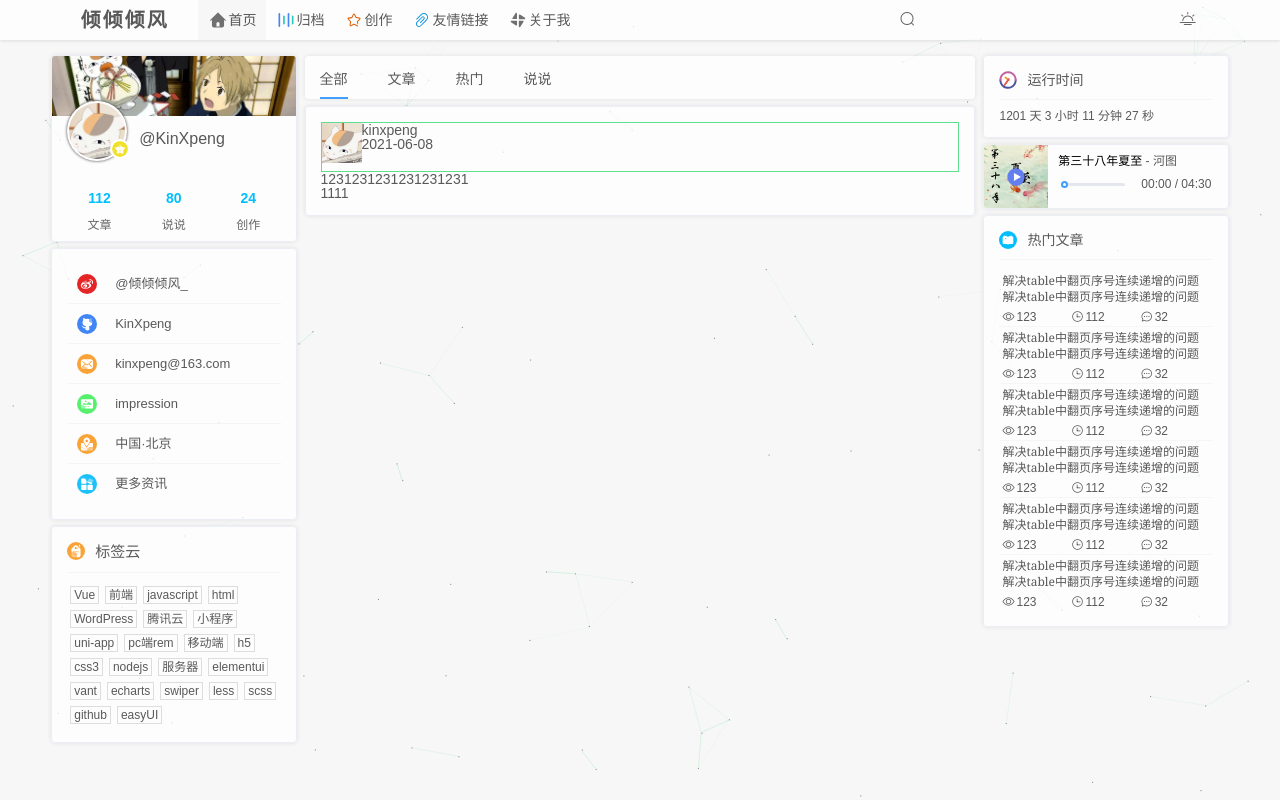
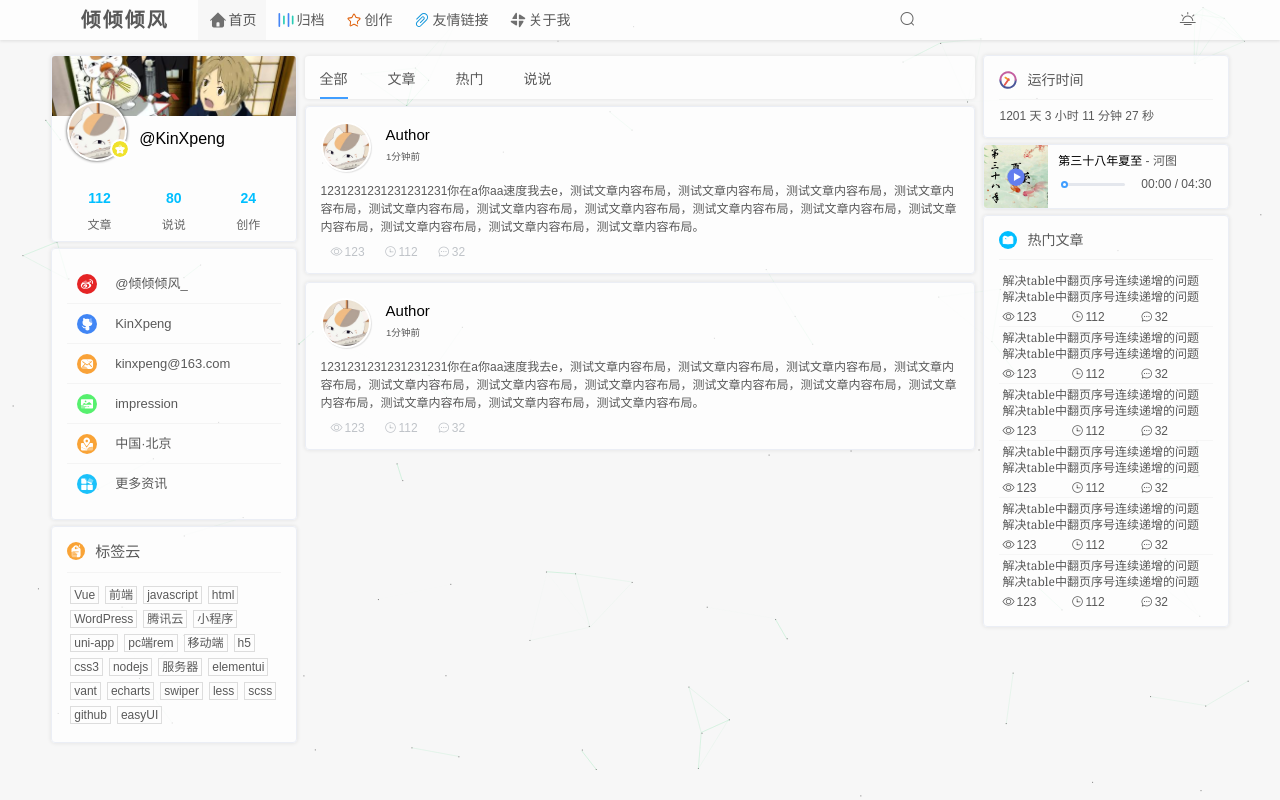
Before and after one commit to KinXpeng/blog, a Vue app: page / in a window 1280 px wide. Built offline with nearby package versions, Linux system fonts and the light colour scheme.

Commit message:
articleList

```diff
--- a/src/components/articleList/articlesInfo.vue
+++ b/src/components/articleList/articlesInfo.vue
@@ -1,21 +1,30 @@
 <template>
   <div class="article-item">
     <div class="article-card">
-      <el-card v-for="(item,index) in articleList" :key="index">
+      <el-card v-for="(item, index) in articleList" :key="index">
+        <!-- header -->
         <div class="article-header flex">
-          <div class="header-img">
+          <div class="header-img shadow">
             <el-image
-              style="width: 40px; height: 40px"
+              style="width: 46px; height: 46px"
               :src="item.imgUrl"
-              fit="cover"></el-image>
+              fit="cover"
+            ></el-image>
           </div>
+          <!-- author -->
           <div class="header-desc">
-            <p>{{item.author}}</p>
-            <p>{{item.date}}</p>
+            <p class="desc-author">{{ item.author }}</p>
+            <p class="desc-date">{{ item.date }}</p>
           </div>
         </div>
-        <div class="article-desc">{{item.articleInfo}}</div>
-        <div class="article-icon">1111</div>
+        <!-- article_desc -->
+        <div class="article-desc">{{ item.articleInfo }}</div>
+        <!-- icon -->
+        <div class="article-icon flex">
+          <span><i class="el-icon-view"></i>123</span>
+          <span><i class="el-icon-time"></i>112</span>
+          <span><i class="el-icon-chat-dot-round"></i>32</span>
+        </div>
       </el-card>
     </div>
   </div>
@@ -25,31 +34,83 @@
 export default {
   data() {
     return {
-      articleList:[
+      articleList: [
         {
-          title:'',
-          author:'kinxpeng',
-          imgUrl:require('../../assets/images/head_img.jpeg'),
-          articleInfo:'1231231231231231231',
-          date:'2021-06-08',
+          title: "",
+          author: "Author",
+          imgUrl: require("../../assets/images/head_img.jpeg"),
+          articleInfo: "1231231231231231231你在a你aa速度我去e，测试文章内容布局，测试文章内容布局，测试文章内容布局，测试文章内容布局，测试文章内容布局，测试文章内容布局，测试文章内容布局，测试文章内容布局，测试文章内容布局，测试文章内容布局，测试文章内容布局，测试文章内容布局，测试文章内容布局。",
+          date: "1分钟前",
+        },
+        {
+          title: "",
+          author: "Author",
+          imgUrl: require("../../assets/images/head_img.jpeg"),
+          articleInfo: "1231231231231231231你在a你aa速度我去e，测试文章内容布局，测试文章内容布局，测试文章内容布局，测试文章内容布局，测试文章内容布局，测试文章内容布局，测试文章内容布局，测试文章内容布局，测试文章内容布局，测试文章内容布局，测试文章内容布局，测试文章内容布局，测试文章内容布局。",
+          date: "1分钟前",
         },
       ],
     };
   },
-  methods:{
-  },
-  created(){
+  methods: {},
+  created() {
   },
 };
 </script>
 
-<style lang='scss' scoped>
-@import '@/assets/scss/dark.scss';
-.article-item{
-  .article-card{
-    .article-header{
-      height:50px;
-      border:1px solid rgb(95, 223, 144);
+<style lang="scss" scoped>
+@import "@/assets/scss/dark.scss";
+.article-item {
+  .article-card {
+    .el-card{
+      margin-bottom:8px;
+    }
+    // article-header
+    .article-header {
+      height: 50px;
+      // header-img
+      .header-img{
+        width:50px;
+        height:50px;
+        border-radius: 50%;
+        background: #fff;
+        text-align: center;
+        .el-image{
+          margin-top:2px;
+          border-radius: 50%;
+        }
+      }
+      // header-desc
+      .header-desc{
+        padding-left:15px;
+        line-height:25px;
+        .desc-author{
+          font-size: 15px;
+          @include font_color("text-color1");
+        }
+        .desc-date{
+          font-size: 12px;
+          transform: scale(.8);
+          transform-origin: 0 0;
+        }
+      }
+    }
+    // article-desc
+    .article-desc{
+      padding:10px 0;
+      font-size: 12px;
+      line-height:18px;
+    }
+    // article-icon
+    .article-icon{
+      span{
+        padding:0 10px;
+        font-size: 12px;
+        color:#bfc3c8;
+        i{
+          margin-right: 2px;
+        }
+      }
     }
   }
 }
--- a/src/components/left/avatarInfo.vue
+++ b/src/components/left/avatarInfo.vue
@@ -54,6 +54,7 @@ export default {
 </script>
 
 <style lang="scss" scoped>
+@import "@/assets/scss/dark.scss";
 .avatar-info {
   margin-bottom: 6px;
   .avatar-back {
@@ -103,6 +104,7 @@ export default {
         top:30px;
         left:12px;
         width: 60%;
+        @include font_color("text-color1");
       }
     }
     // avatar-detail
--- a/src/components/left/containerLeft.vue
+++ b/src/components/left/containerLeft.vue
@@ -29,7 +29,7 @@ export default {
 
 <style lang='scss' scoped>
 .container-left{
-  max-width: 260px;
+  max-width: 300px;
   min-width: 200px;
 }
 </style>
--- a/src/components/right/containerRight.vue
+++ b/src/components/right/containerRight.vue
@@ -28,7 +28,8 @@ export default {
 
 <style lang='scss' scoped>
 .container-right{
-  max-width: 260px;
+  float: right;
+  max-width: 300px;
   min-width: 200px;
 }
 </style>
--- a/src/views/articleList.vue
+++ b/src/views/articleList.vue
@@ -53,7 +53,7 @@ export default {
       @include font_color("text-color");
       font-size: 14px;
       padding:8px;
-      height:300px;
+      // height:300px;
     }
   }
 }
```
